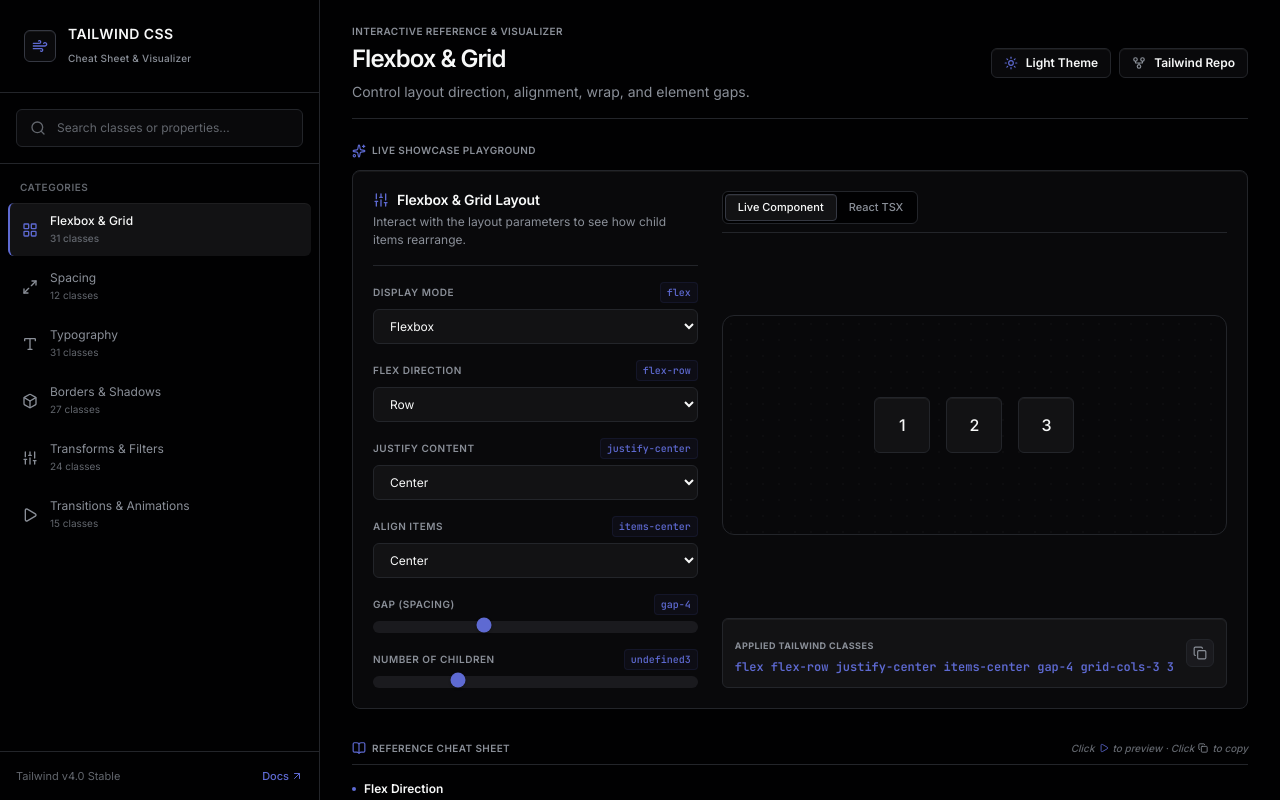
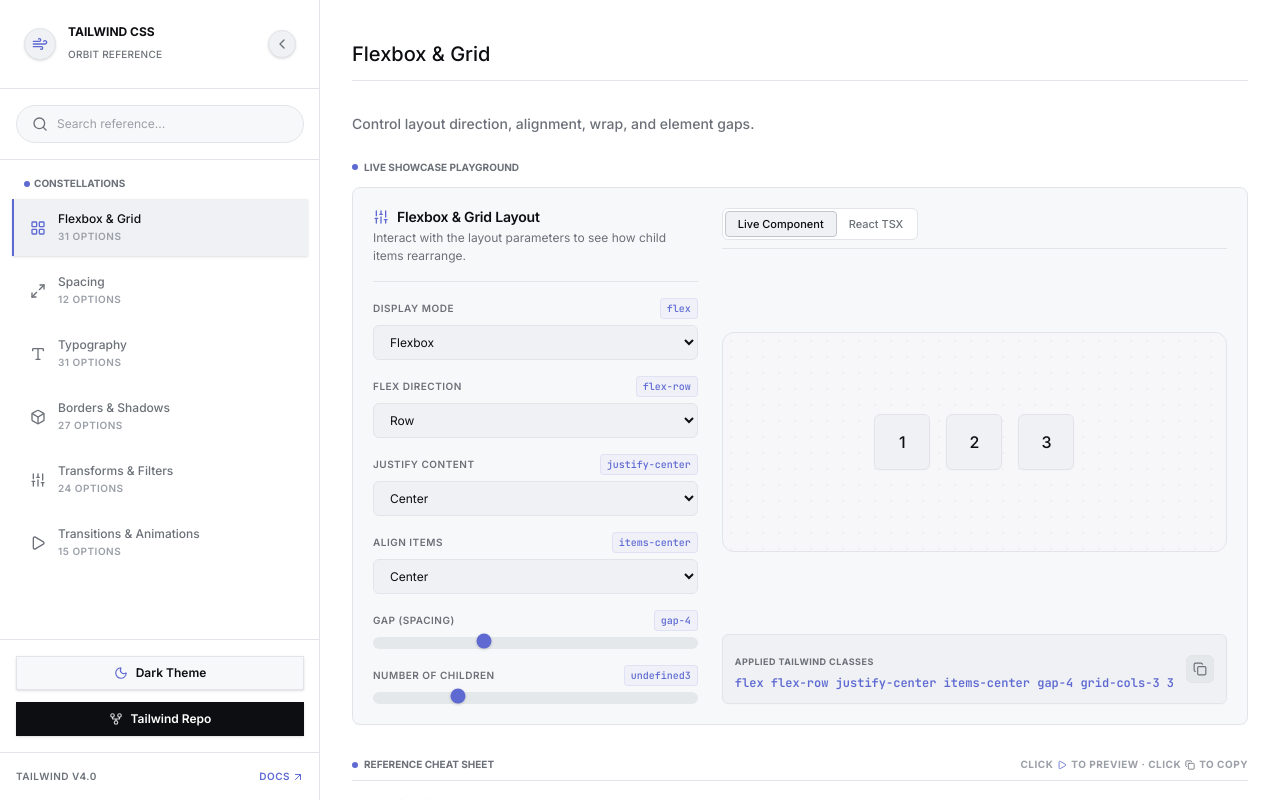
Before and after one commit to aernw/tailwind-css-previewer, a React (Vite) app: page / in a window 1280 px wide. Built offline with nearby package versions, Linux system fonts and the light colour scheme.

Commit message:
feat: implement toggleable sidebar, switch default theme to light, and refactor layout header styling

```diff
--- a/src/App.tsx
+++ b/src/App.tsx
@@ -8,13 +8,16 @@
 function App() {
   const [selectedCategoryId, setSelectedCategoryId] = useState<string>('flexbox-grid');
   const [searchQuery, setSearchQuery] = useState<string>('');
-  const [theme, setTheme] = useState<'dark' | 'light'>('dark');
+  const [theme, setTheme] = useState<'dark' | 'light'>('light'); // Mastercard is Light-first by default
+  const [isSidebarOpen, setIsSidebarOpen] = useState<boolean>(true);
 
   // Sync theme with document.documentElement (html element)
   useEffect(() => {
     if (theme === 'light') {
       document.documentElement.classList.add('light');
+      document.documentElement.classList.remove('dark');
     } else {
+      document.documentElement.classList.add('dark');
       document.documentElement.classList.remove('light');
     }
   }, [theme]);
@@ -55,28 +58,45 @@
   const activeCategory = tailwindCategories.find((cat) => cat.id === selectedCategoryId) || tailwindCategories[0];
 
   return (
-    <div className={`min-h-screen flex bg-canvas text-ink font-sans antialiased overflow-hidden ${theme === 'light' ? 'light' : ''}`}>
-      {/* Sidebar Navigation */}
+    <div className={`min-h-screen flex bg-canvas text-ink font-sans antialiased overflow-hidden ${theme === 'light' ? 'light' : 'dark'}`}>
+      {/* Sidebar Navigation Wrapper (Instant show/hide, no animation) */}
+      {isSidebarOpen && (
+        <div className="w-80 h-screen overflow-hidden flex-shrink-0 border-r border-hairline bg-canvas z-10">
           <Sidebar
             categories={tailwindCategories}
             selectedCategoryId={selectedCategoryId}
             onSelectCategory={setSelectedCategoryId}
             searchQuery={searchQuery}
             onSearchChange={setSearchQuery}
+            onCloseSidebar={() => setIsSidebarOpen(false)}
+            theme={theme}
+            onToggleTheme={() => setTheme((t) => t === 'dark' ? 'light' : 'dark')}
           />
+        </div>
+      )}
 
       {/* Main Content Area */}
       <main className="flex-1 h-screen overflow-y-auto px-8 py-6 space-y-6 scrollbar-thin">
-        {/* Top Header */}
-        <header className="flex flex-col md:flex-row justify-between items-start md:items-center border-b border-hairline pb-4 gap-4">
-          <div>
-            <div className="flex items-center gap-2 text-[10px] text-ink-subtle font-semibold tracking-eyebrow uppercase">
-              <span>Interactive Reference & Visualizer</span>
-            </div>
-            <h1 className="text-xl md:text-2xl font-semibold text-ink tracking-display-md mt-1 mb-0">
-              {searchQuery ? 'Search Reference' : activeCategory.title}
+        {/* Simple Page Header (Replaces Floating Nav Pill) */}
+        <header className="max-w-5xl mx-auto flex items-center gap-3 pt-4 pb-3 border-b border-hairline mb-6">
+          {!isSidebarOpen && (
+            <button
+              onClick={() => setIsSidebarOpen(true)}
+              title="Open Sidebar"
+              className="p-1.5 bg-surface-2 text-ink border border-hairline rounded-full hover:bg-surface-4 hover:border-hairline-strong transition-all flex items-center justify-center cursor-pointer shadow-sm mr-1"
+            >
+              <Icons.Menu className="w-3.5 h-3.5 text-primary" />
+            </button>
+          )}
+
+          <h1 className="text-xl font-medium text-ink tracking-mc-head m-0">
+            {searchQuery ? 'Search Options' : activeCategory.title}
           </h1>
-            <p className="text-xs md:text-sm text-ink-subtle mt-1.5 max-w-2xl leading-normal">
+        </header>
+
+        {/* Section Intro (for search query or active category subtitle) */}
+        <div className="max-w-5xl mx-auto pt-2">
+          <p className="text-sm text-ink-subtle leading-relaxed font-[450]">
             {searchQuery
               ? 'Showing utility class matches containing your query.'
               : activeCategory.description
@@ -84,45 +104,12 @@
           </p>
         </div>
 
-          <div className="flex items-center gap-2 flex-wrap">
-            {/* Theme Toggle Button */}
-            <button
-              onClick={() => setTheme((t) => t === 'dark' ? 'light' : 'dark')}
-              title={`Switch to ${theme === 'dark' ? 'light' : 'dark'} theme`}
-              className="px-3 py-1.5 bg-surface-1 text-ink border border-hairline rounded-md hover:bg-surface-2 hover:border-hairline-strong transition-all flex items-center gap-2 text-xs font-semibold shadow-sm lifted-edge cursor-pointer"
-            >
-              {theme === 'dark' ? (
-                <>
-                  <Icons.Sun className="w-3.5 h-3.5 text-primary" />
-                  <span>Light Theme</span>
-                </>
-              ) : (
-                <>
-                  <Icons.Moon className="w-3.5 h-3.5 text-primary" />
-                  <span>Dark Theme</span>
-                </>
-              )}
-            </button>
-
-            {/* Repository Link */}
-            <a
-              href="https://github.com/tailwindlabs/tailwindcss"
-              target="_blank"
-              rel="noopener noreferrer"
-              className="px-3 py-1.5 bg-surface-1 text-ink border border-hairline rounded-md hover:bg-surface-2 hover:border-hairline-strong transition-all flex items-center gap-2 text-xs font-semibold shadow-sm lifted-edge"
-            >
-              <Icons.GitFork className="w-3.5 h-3.5 text-ink-subtle" />
-              <span>Tailwind Repo</span>
-            </a>
-          </div>
-        </header>
-
         {/* Live Playground Showcase */}
         {!searchQuery && (
-          <section className="space-y-3">
+          <section className="space-y-3 max-w-5xl mx-auto">
             <div className="flex items-center justify-between">
-              <h3 className="text-[10px] uppercase tracking-eyebrow text-ink-subtle font-semibold flex items-center gap-1.5">
-                <Icons.Sparkles className="w-3.5 h-3.5 text-primary" />
+              <h3 className="text-[10px] uppercase tracking-mc-eyebrow text-ink-subtle font-bold flex items-center gap-1.5">
+                <span className="w-1.5 h-1.5 rounded-full bg-primary" />
                 Live Showcase Playground
               </h3>
             </div>
@@ -135,13 +122,13 @@
         )}
 
         {/* Dynamic Reference Cheat Sheet Grid */}
-        <section className="space-y-4 pt-2">
+        <section className="space-y-4 pt-2 max-w-5xl mx-auto">
           <div className="flex items-center justify-between border-b border-hairline pb-2">
-            <h3 className="text-[10px] uppercase tracking-eyebrow text-ink-subtle font-semibold flex items-center gap-1.5">
-              <Icons.BookOpen className="w-3.5 h-3.5 text-primary" />
+            <h3 className="text-[10px] uppercase tracking-mc-eyebrow text-ink-subtle font-bold flex items-center gap-1.5">
+              <span className="w-1.5 h-1.5 rounded-full bg-primary" />
               Reference Cheat Sheet
             </h3>
-            <span className="text-[10px] text-ink-tertiary font-medium italic flex items-center gap-1">
+            <span className="text-[10px] text-ink-tertiary font-bold uppercase tracking-wider flex items-center gap-1">
               <span>Click</span>
               <Icons.Play className="w-2.5 h-2.5 text-primary" />
               <span>to preview · Click</span>
--- a/src/components/Sidebar.tsx
+++ b/src/components/Sidebar.tsx
@@ -8,6 +8,9 @@
   onSelectCategory: (id: string) => void;
   searchQuery: string;
   onSearchChange: (query: string) => void;
+  onCloseSidebar?: () => void;
+  theme: 'dark' | 'light';
+  onToggleTheme: () => void;
 }
 
 export const Sidebar: React.FC<SidebarProps> = ({
@@ -16,39 +19,54 @@
   onSelectCategory,
   searchQuery,
   onSearchChange,
+  onCloseSidebar,
+  theme,
+  onToggleTheme,
 }) => {
   return (
-    <aside className="w-80 flex-shrink-0 border-r border-hairline bg-canvas flex flex-col h-screen sticky top-0 z-10">
+    <aside className="w-80 flex-shrink-0 flex flex-col h-full bg-canvas">
       {/* Brand Header */}
-      <div className="p-6 border-b border-hairline flex items-center gap-3">
-        <div className="w-8 h-8 rounded-md bg-surface-1 border border-hairline-strong flex items-center justify-center shadow-sm lifted-edge">
+      <div className="p-6 border-b border-hairline flex items-center justify-between">
+        <div className="flex items-center gap-3">
+          <div className="w-8 h-8 rounded-full bg-surface-2 border border-hairline flex items-center justify-center shadow-sm">
             <Icons.Wind className="w-4 h-4 text-primary" />
           </div>
           <div>
-          <h1 className="text-sm font-semibold text-ink tracking-eyebrow uppercase m-0">
+            <h1 className="text-xs font-bold text-ink tracking-mc-eyebrow uppercase m-0">
               Tailwind CSS
             </h1>
-          <span className="text-[10px] text-ink-subtle font-medium tracking-wide">
-            Cheat Sheet & Visualizer
+            <span className="text-[10px] text-ink-subtle font-medium tracking-wide uppercase">
+              Orbit Reference
             </span>
           </div>
         </div>
 
-      {/* Instant Search Bar */}
+        {onCloseSidebar && (
+          <button
+            onClick={onCloseSidebar}
+            title="Close Sidebar"
+            className="w-7 h-7 rounded-full bg-surface-2 border border-hairline flex items-center justify-center text-ink-subtle hover:text-ink hover:border-hairline-strong transition-all cursor-pointer shadow-sm"
+          >
+            <Icons.ChevronLeft className="w-4 h-4" />
+          </button>
+        )}
+      </div>
+
+      {/* Expandable Pill Search Bar */}
       <div className="p-4 border-b border-hairline">
         <div className="relative group">
-          <Icons.Search className="absolute left-3.5 top-1/2 -translate-y-1/2 w-4 h-4 text-ink-tertiary group-focus-within:text-primary transition-colors" />
+          <Icons.Search className="absolute left-4 top-1/2 -translate-y-1/2 w-4 h-4 text-ink-subtle group-focus-within:text-primary transition-colors" />
           <input
             type="text"
-            placeholder="Search classes or properties..."
+            placeholder="Search reference..."
             value={searchQuery}
             onChange={(e) => onSearchChange(e.target.value)}
-            className="w-full bg-surface-1 hover:bg-surface-2 focus:bg-surface-2 text-ink placeholder-ink-tertiary text-xs pl-10 pr-10 py-2.5 rounded-md border border-hairline focus:border-primary-focus focus:outline-none focus:ring-1 focus:ring-primary/40 transition-all"
+            className="w-full bg-surface-1 hover:bg-surface-2 focus:bg-surface-2 text-ink placeholder-ink-tertiary text-xs pl-10 pr-10 py-2.5 rounded-full border border-hairline focus:border-primary focus:outline-none focus:ring-1 focus:ring-primary/30 transition-all"
           />
           {searchQuery && (
             <button
               onClick={() => onSearchChange('')}
-              className="absolute right-3 top-1/2 -translate-y-1/2 text-ink-subtle hover:text-ink p-0.5 rounded hover:bg-surface-3"
+              className="absolute right-4 top-1/2 -translate-y-1/2 text-ink-subtle hover:text-ink p-0.5 rounded-full hover:bg-surface-3"
             >
               <Icons.X className="w-3 h-3" />
             </button>
@@ -57,9 +75,10 @@
       </div>
 
       {/* Category List */}
-      <div className="flex-1 overflow-y-auto px-2 py-4 space-y-1 scrollbar-thin">
-        <div className="px-3 mb-2 text-[10px] font-semibold text-ink-tertiary tracking-wider uppercase">
-          Categories
+      <div className="flex-1 overflow-y-auto px-3 py-4 space-y-1.5 scrollbar-thin">
+        <div className="px-3 mb-2 text-[10px] font-bold text-ink-subtle tracking-mc-eyebrow uppercase flex items-center gap-1">
+          <span className="w-1.5 h-1.5 rounded-full bg-primary" />
+          Constellations
         </div>
         {categories.map((category) => {
           const IconComponent = (Icons as any)[category.iconName] || Icons.BookOpen;
@@ -72,10 +91,10 @@
                 onSearchChange(''); // Reset search when clicking category
                 onSelectCategory(category.id);
               }}
-              className={`w-full flex items-center gap-3 px-3 py-2.5 rounded-md text-left transition-all ${
+              className={`w-full flex items-center gap-3 px-4 py-3 rounded-mc-btn text-left transition-all ${
                 isSelected
-                  ? 'bg-surface-2 border-l-2 border-primary text-ink font-medium lifted-edge'
-                  : 'text-ink-subtle hover:text-ink hover:bg-surface-1/40 border-l-2 border-transparent'
+                  ? 'bg-surface-2 border-l-2 border-primary text-ink font-medium shadow-sm'
+                  : 'text-ink-subtle hover:text-ink hover:bg-surface-1/50 border-l-2 border-transparent'
               }`}
             >
               <IconComponent
@@ -84,9 +103,9 @@
                 }`}
               />
               <div className="flex-1 min-w-0">
-                <div className="text-xs truncate">{category.title}</div>
-                <div className="text-[10px] text-ink-tertiary truncate mt-0.5">
-                  {category.groups.reduce((acc, g) => acc + g.classes.length, 0)} classes
+                <div className="text-xs truncate font-medium">{category.title}</div>
+                <div className="text-[10px] text-ink-tertiary truncate mt-0.5 uppercase tracking-wider font-semibold">
+                  {category.groups.reduce((acc, g) => acc + g.classes.length, 0)} Options
                 </div>
               </div>
             </button>
@@ -94,14 +113,47 @@
         })}
       </div>
 
+      {/* Sidebar Controls Panel (Theme Switcher and Repository Links) */}
+      <div className="p-4 border-t border-hairline space-y-3 bg-canvas/30">
+        {/* Theme Toggle Button */}
+        <button
+          onClick={onToggleTheme}
+          title={`Switch to ${theme === 'dark' ? 'light' : 'dark'} theme`}
+          className="w-full px-4 py-2 bg-surface-1 hover:bg-surface-2 text-ink border border-hairline rounded-mc-btn transition-all flex items-center justify-center gap-2 text-xs font-semibold shadow-sm cursor-pointer"
+        >
+          {theme === 'dark' ? (
+            <>
+              <Icons.Sun className="w-3.5 h-3.5 text-primary" />
+              <span>Light Theme</span>
+            </>
+          ) : (
+            <>
+              <Icons.Moon className="w-3.5 h-3.5 text-primary" />
+              <span>Dark Theme</span>
+            </>
+          )}
+        </button>
+
+        {/* Repository Link */}
+        <a
+          href="https://github.com/tailwindlabs/tailwindcss"
+          target="_blank"
+          rel="noopener noreferrer"
+          className="w-full px-4 py-2 bg-ink hover:bg-ink/90 text-canvas border border-ink rounded-mc-btn transition-all flex items-center justify-center gap-2 text-xs font-semibold shadow-sm text-center"
+        >
+          <Icons.GitFork className="w-3.5 h-3.5 text-canvas/80" />
+          <span>Tailwind Repo</span>
+        </a>
+      </div>
+
       {/* Sidebar Footer */}
-      <div className="p-4 border-t border-hairline bg-canvas flex items-center justify-between text-[11px] text-ink-tertiary">
-        <span>Tailwind v4.0 Stable</span>
+      <div className="p-4 border-t border-hairline bg-canvas flex items-center justify-between text-[10px] text-ink-subtle font-semibold uppercase tracking-wider">
+        <span>Tailwind v4.0</span>
         <a
           href="https://tailwindcss.com"
           target="_blank"
           rel="noopener noreferrer"
-          className="flex items-center gap-0.5 text-primary hover:text-primary-hover transition-colors font-medium"
+          className="flex items-center gap-0.5 text-primary hover:text-primary-hover transition-colors"
         >
           <span>Docs</span>
           <Icons.ArrowUpRight className="w-3 h-3" />
```
Lines whose indentation alone changed are shown as unchanged.
